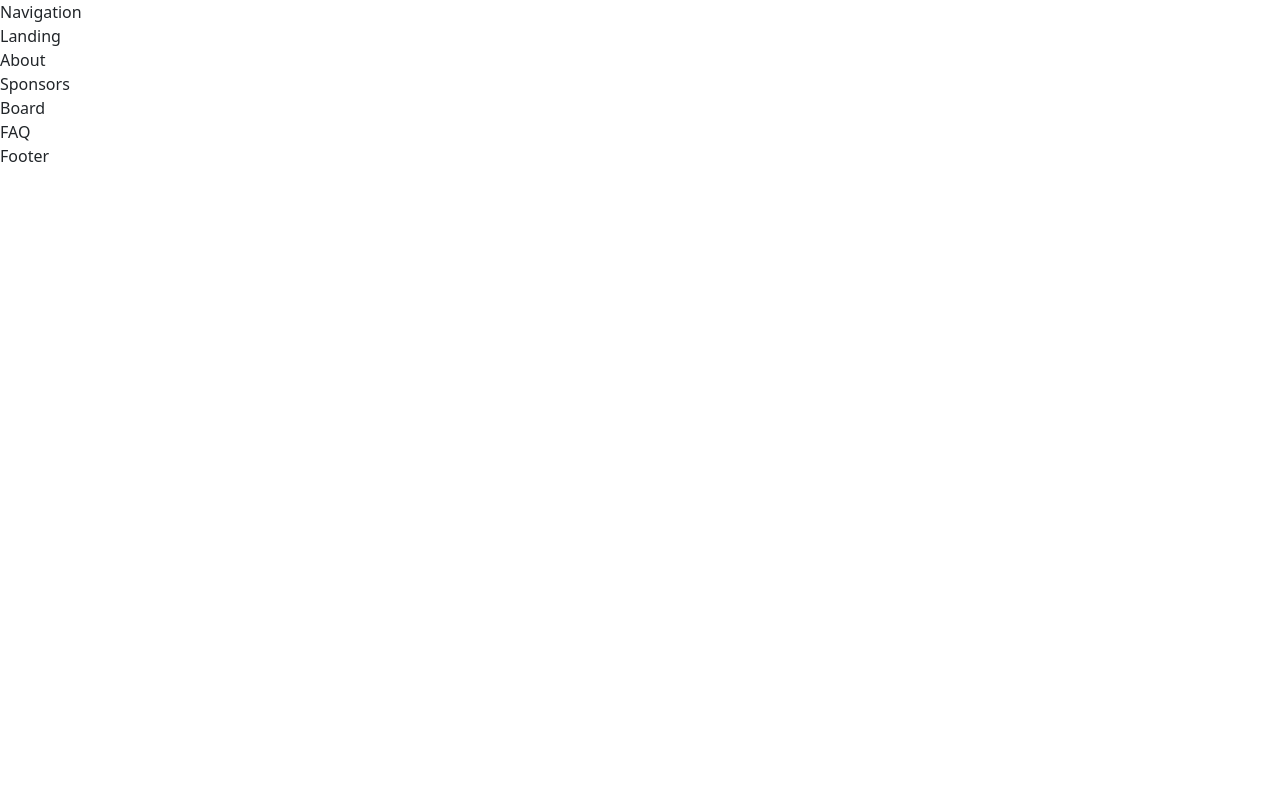
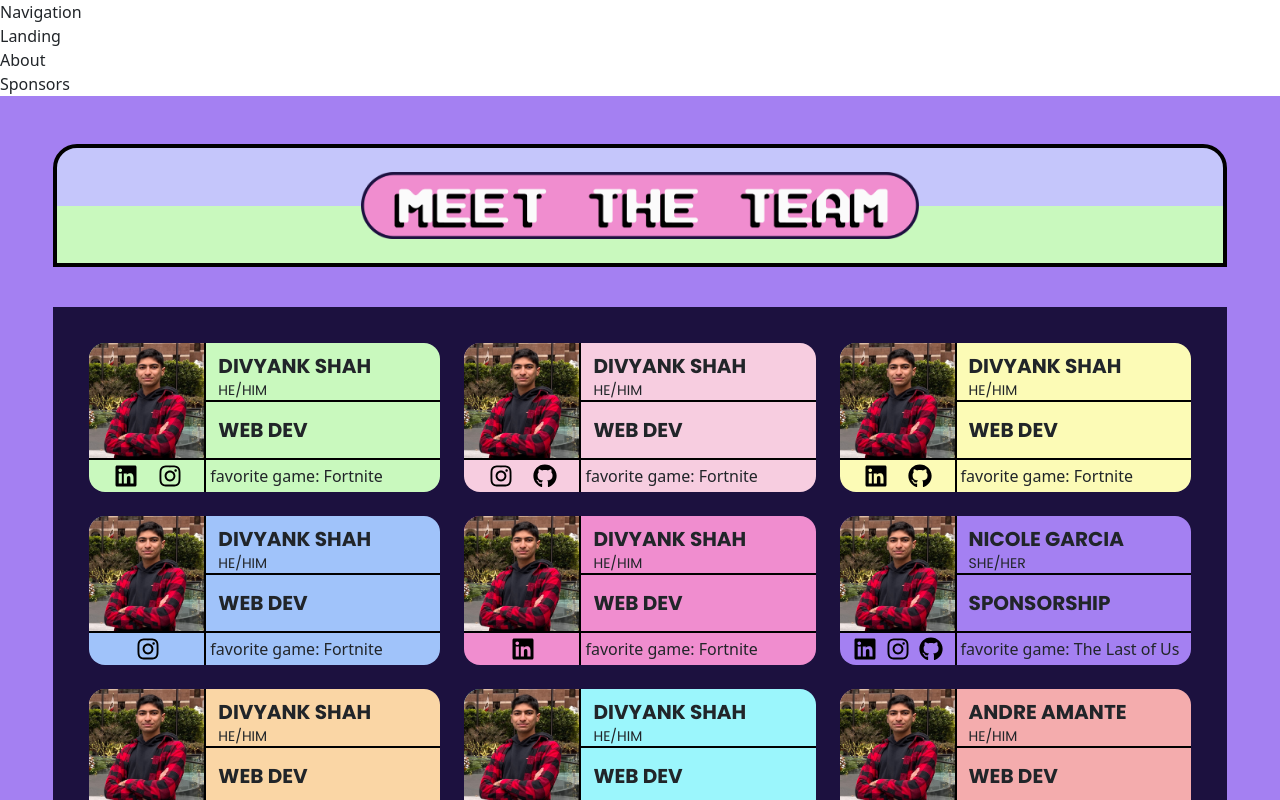
Before and after one commit to Alamode89/rosehack2023, a Next.js app: page / in a window 1280 px wide. Shown: the top 800 px of the page. Built offline with nearby package versions, Linux system fonts and the light colour scheme.

Commit message:
board section

```diff
--- a/components/Board.tsx
+++ b/components/Board.tsx
@@ -1,7 +1,14 @@
 import React from "react";
+import BoardProfiles from "./Profiles";
+import BoardHeader from "./BoardHeader";
 
 const Board = () => {
-  return <section id="board">Board</section>;
+  return (
+    <section id="board" className="bg-rosehack-secondary-darkpurple py-5">
+      <BoardHeader />
+      <BoardProfiles />
+    </section>
+  );
 };
 
 export default Board;
--- a/components/BoardHeader.tsx
+++ b/components/BoardHeader.tsx
@@ -1,7 +1,15 @@
 import React from "react";
 
 const BoardHeader = () => {
-  return <div>BoardHeader</div>;
+  return (
+    <div className="w-full  flex justify-center items-center flex-col mb-10">
+      <div className="w-11/12 border-4 rounded-tl-3xl rounded-tr-3xl border-black bg-split-green-to-purple flex justify-center items-center font-bold p-4 text-6xl">
+        {/* <p className="bg-rosehack-secondary-salmon text-center p-4 m-0 rounded-full text-white"> */}
+        <img src="RH_MEET_THE_TEAM.png" className="w-1/2" />
+        {/* </p> */}
+      </div>
+    </div>
+  );
 };
 
 export default BoardHeader;
--- a/components/BoardProfile.tsx
+++ /dev/null
@@ -1,7 +0,0 @@
-import React from "react";
-
-const Profile = () => {
-  return <div>Profile</div>;
-};
-
-export default Profile;
--- a/components/BoardProfiles.tsx
+++ /dev/null
@@ -1,7 +0,0 @@
-import React from "react";
-
-const Profiles = () => {
-  return <div>Profiles</div>;
-};
-
-export default Profiles;
--- /dev/null
+++ b/components/Profile.tsx
@@ -0,0 +1,113 @@
+import React from "react";
+import { Row, Col } from "react-bootstrap";
+import { FaLinkedin, FaInstagram, FaGithub } from "react-icons/fa";
+
+interface props {
+  className: string;
+  name: string;
+  pronouns: string;
+  position: string;
+  games: string;
+  linkedin: string;
+  instagram: string;
+  github: string;
+  image: string;
+}
+
+const Profile = ({
+  className,
+  name,
+  pronouns,
+  position,
+  games,
+  linkedin,
+  instagram,
+  github,
+  image,
+}: props) => {
+  return (
+    <div className={`rounded-2xl m-2 ` + className}>
+      <Row className="m-0">
+        <Col
+          xs={4}
+          className="flex justify-center items-center flex-col p-0 m-0 w-full border-r-2 border-black"
+        >
+          <img src={image} className="rounded-tl-2xl" />
+        </Col>
+
+        <Col
+          xs={8}
+          className="font-poppins font-thin p-0 m-0 flex justify-evenly items-center flex-col"
+        >
+          <div className="pl-2 pt-2 w-full h-1/2 flex justify-center items-center">
+            <div className=" flex justify-start items-center w-full ">
+              <div className="text-xl flex justify-center items-start font-bold p-1 flex-col">
+                {name.toUpperCase()}
+                <div className="font-thin text-sm m-0 p-0">
+                  {pronouns.toUpperCase()}
+                </div>
+              </div>
+            </div>
+          </div>
+
+          <div className="pl-2 w-full h-1/2 flex justify-center items-center border-t-2 border-black">
+            <p className="text-xl w-full font-bold inline m-0 p-1">
+              {position.toUpperCase()}
+            </p>
+          </div>
+        </Col>
+
+        <Col
+          xs={12}
+          className="flex justify-start items-center border-t-2 border-black m-0 p-0"
+        >
+          <div className="flex justify-evenly items-center w-1/3 m-0 p-1">
+            {linkedin === "" ? (
+              <></>
+            ) : (
+              <a
+                href={linkedin}
+                className="text-black"
+                target="_blank"
+                rel="noreferrer"
+              >
+                <FaLinkedin className="text-2xl hover:text-gray-600" />
+              </a>
+            )}
+
+            {instagram === "" ? (
+              <></>
+            ) : (
+              <a
+                href={instagram}
+                className="text-black"
+                target="_blank"
+                rel="noreferrer"
+              >
+                <FaInstagram className="text-2xl hover:text-gray-600" />
+              </a>
+            )}
+
+            {github === "" ? (
+              <></>
+            ) : (
+              <a
+                href={github}
+                className="text-black"
+                target="_blank"
+                rel="noreferrer"
+              >
+                <FaGithub className="text-2xl hover:text-gray-600" />
+              </a>
+            )}
+          </div>
+          <p className="text-base  h-full -m-0.5 p-1 border-l-2 border-black">
+            favorite game: {games}
+          </p>
+        </Col>
+      </Row>
+    </div>
+  );
+};
+
+export default Profile;
--- /dev/null
+++ b/components/Profiles.tsx
@@ -0,0 +1,145 @@
+import React from "react";
+import { Col, Row } from "react-bootstrap";
+import BoardProfile from "./Profile";
+
+const boardMembers = [
+  {
+    name: "Divyank Shah",
+    pronouns: "he/him",
+    position: "Web Dev ",
+    games: "Fortnite",
+    linkedin: "https://www.linkedin.com/in/divyank-shah/",
+    instagram: "https://www.instagram.com/divyank.shah/",
+    github: "",
+    image: "divyank.jpg",
+  },
+  {
+    name: "Divyank Shah",
+    pronouns: "he/him",
+    position: "Web Dev ",
+    games: "Fortnite",
+    linkedin: "",
+    instagram: "https://www.instagram.com/divyank.shah/",
+    github: "https://github.com/shahdivyank",
+    image: "divyank.jpg",
+  },
+  {
+    name: "Divyank Shah",
+    pronouns: "he/him",
+    position: "Web Dev ",
+    games: "Fortnite",
+    linkedin: "https://www.linkedin.com/in/divyank-shah/",
+    instagram: "",
+    github: "https://github.com/shahdivyank",
+    image: "divyank.jpg",
+  },
+  {
+    name: "Divyank Shah",
+    pronouns: "he/him",
+    position: "Web Dev ",
+    games: "Fortnite",
+    linkedin: "",
+    instagram: "https://www.instagram.com/divyank.shah/",
+    github: "",
+    image: "divyank.jpg",
+  },
+  {
+    name: "Divyank Shah",
+    pronouns: "he/him",
+    position: "Web Dev ",
+    games: "Fortnite",
+    linkedin: "https://www.linkedin.com/in/nicoleb-garcia/",
+    instagram: "",
+    github: "",
+    image: "divyank.jpg",
+  },
+  {
+    name: "Nicole Garcia",
+    pronouns: "she/her",
+    position: "Sponsorship ",
+    games: "The Last of Us",
+    linkedin: "https://www.linkedin.com/in/nicoleb-garcia/",
+    instagram: "https://www.instagram.com/lpurgitoryl/",
+    github: "https://github.com/lpurgitoryl",
+    image: "divyank.jpg",
+  },
+  {
+    name: "Divyank Shah",
+    pronouns: "he/him",
+    position: "Web Dev ",
+    games: "Fortnite",
+    linkedin: "https://www.linkedin.com/in/divyank-shah/",
+    instagram: "https://www.instagram.com/divyank.shah/",
+    github: "https://github.com/shahdivyank",
+    image: "divyank.jpg",
+  },
+  {
+    name: "Divyank Shah",
+    pronouns: "he/him",
+    position: "Web Dev ",
+    games: "Fortnite",
+    linkedin: "https://www.linkedin.com/in/divyank-shah/",
+    instagram: "https://www.instagram.com/divyank.shah/",
+    github: "https://github.com/shahdivyank",
+    image: "divyank.jpg",
+  },
+  {
+    name: "Andre Amante",
+    pronouns: "he/him",
+    position: "Web Dev ",
+    games: "The Last of Us",
+    linkedin: "https://www.linkedin.com/in/andreamantee/",
+    instagram: " https://www.instagram.com/andweeeee/",
+    github: "https://github.com/Alamode89",
+    image: "divyank.jpg",
+  },
+  {
+    name: "Divyank Shah",
+    pronouns: "he/him",
+    position: "Web Dev ",
+    games: "Fortnite",
+    linkedin: "https://www.linkedin.com/in/divyank-shah/",
+    instagram: "https://www.instagram.com/divyank.shah/",
+    github: "https://github.com/shahdivyank",
+    image: "divyank.jpg",
+  },
+];
+
+const colors = [
+  "bg-rosehack-secondary-green",
+  "bg-rosehack-secondary-lightpink",
+  "bg-rosehack-secondary-yellow",
+  "bg-rosehack-secondary-blue",
+  "bg-rosehack-secondary-salmon",
+  "bg-rosehack-secondary-darkpurple",
+  "bg-rosehack-secondary-orange",
+  "bg-rosehack-secondary-teal",
+  "bg-rosehack-secondary-peach",
+  "bg-rosehack-secondary-purple",
+];
+
+const Profiles = () => {
+  return (
+    <div className=" flex justify-center items-center">
+      <Row className="w-11/12 bg-rosehack-primary-darkestpurple rounded-bl-3xl rounded-br-3xl p-4">
+        {boardMembers.map((member, index) => (
+          <Col xl={4} md={6} key={index} className="p-1">
+            <BoardProfile
+              className={colors[index % colors.length]}
+              name={member.name}
+              pronouns={member.pronouns}
+              position={member.position}
+              games={member.games}
+              linkedin={member.linkedin}
+              instagram={member.instagram}
+              github={member.github}
+              image={member.image}
+            />
+          </Col>
+        ))}
+      </Row>
+    </div>
+  );
+};
+
+export default Profiles;
--- a/pages/_document.tsx
+++ b/pages/_document.tsx
@@ -12,7 +12,7 @@ class MyDocument extends Document {
             crossOrigin="true"
           />
           <link
-            href="https://fonts.googleapis.com/css2?family=Poppins&display=swap"
+            href="https://fonts.googleapis.com/css2?family=Poppins:wght@400;700&display=swap"
             rel="stylesheet"
           />
         </Head>
--- a/tailwind.config.js
+++ b/tailwind.config.js
@@ -6,6 +6,10 @@ module.exports = {
   ],
   theme: {
     extend: {
+      backgroundImage: {
+        "split-green-to-purple":
+          "linear-gradient(to bottom, #c5c6fb 50% , #c9f9be 50%);",
+      },
       fontFamily: {
         poppins: ["Poppins"],
       },
```
Also changed, not shown: components/Introduction.tsx (renamed from components/AboutText.tsx), components/Questions.tsx (renamed from components/FAQQuestions.tsx), public/RH_MEET_THE_TEAM.png (added), public/divyank.jpg (added).
